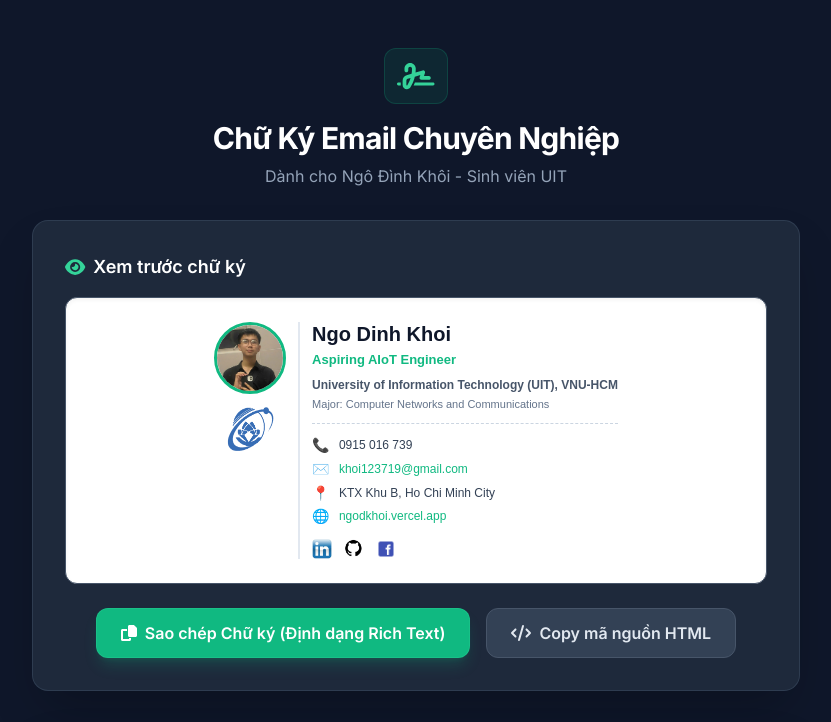
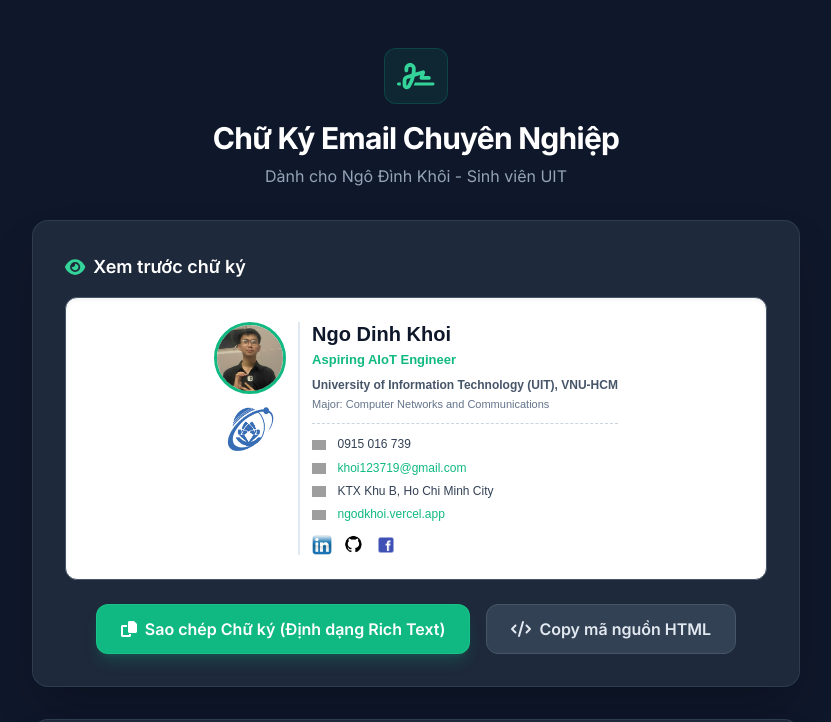
Before and after one commit to NgoDKhoi/ngodkhoi, a plain HTML site: page portfolio_image/email_signature.html in a window 1280 px wide. Shown: the top 722 px of the page, without its empty margins (224-1055 px from the left). Drawn offline with nearby package versions, Linux system fonts and the light colour scheme; grey boxes are pictures that could not be loaded.

Commit message:
style: Replace emojis with green PNG icons in email signature

```diff
--- a/portfolio_image/email_signature.html
+++ b/portfolio_image/email_signature.html
@@ -71,23 +71,27 @@
                 <!-- Contact Details Table -->
                 <table cellpadding="0" cellspacing="0" border="0" style="width: 100%; font-size: 12px; color: #475569; font-family: Arial, Helvetica, sans-serif;">
                   <tr>
-                    <td style="padding-bottom: 4px; line-height: 1.4; vertical-align: middle;">
-                      <span style="font-size: 14px; margin-right: 6px; vertical-align: middle;">📞</span> <a href="tel:0915016739" style="color: #334155; text-decoration: none; font-weight: 500; vertical-align: middle;">0915 016 739</a>
-                    </td>
-                  </tr>
-                  <tr>
-                    <td style="padding-bottom: 4px; line-height: 1.4; vertical-align: middle;">
-                      <span style="font-size: 14px; margin-right: 6px; vertical-align: middle;">✉️</span> <a href="mailto:khoi123719@gmail.com" style="color: #10b981; text-decoration: none; font-weight: 500; vertical-align: middle;">khoi123719@gmail.com</a>
-                    </td>
-                  </tr>
-                  <tr>
-                    <td style="padding-bottom: 4px; line-height: 1.4; vertical-align: middle;">
-                      <span style="font-size: 14px; margin-right: 6px; vertical-align: middle;">📍</span> <span style="color: #334155; font-weight: 500; vertical-align: middle;">KTX Khu B, Ho Chi Minh City</span>
+                    <td style="padding-bottom: 6px; line-height: 1.4; vertical-align: middle;">
+                      <img src="https://img.icons8.com/ios-filled/50/10b981/phone.png" alt="Phone" width="14" height="14" style="display: inline-block; vertical-align: middle; margin-right: 8px; border: 0;" />
+                      <a href="tel:0915016739" style="color: #334155; text-decoration: none; font-weight: 500; vertical-align: middle;">0915 016 739</a>
                     </td>
                   </tr>
                   <tr>
                     <td style="padding-bottom: 6px; line-height: 1.4; vertical-align: middle;">
-                      <span style="font-size: 14px; margin-right: 6px; vertical-align: middle;">🌐</span> <a href="https://ngodkhoi.vercel.app" target="_blank" style="color: #10b981; text-decoration: none; font-weight: 500; vertical-align: middle;">ngodkhoi.vercel.app</a>
+                      <img src="https://img.icons8.com/ios-filled/50/10b981/mail.png" alt="Email" width="14" height="14" style="display: inline-block; vertical-align: middle; margin-right: 8px; border: 0;" />
+                      <a href="mailto:khoi123719@gmail.com" style="color: #10b981; text-decoration: none; font-weight: 500; vertical-align: middle;">khoi123719@gmail.com</a>
+                    </td>
+                  </tr>
+                  <tr>
+                    <td style="padding-bottom: 6px; line-height: 1.4; vertical-align: middle;">
+                      <img src="https://img.icons8.com/ios-filled/50/10b981/marker.png" alt="Address" width="14" height="14" style="display: inline-block; vertical-align: middle; margin-right: 8px; border: 0;" />
+                      <span style="color: #334155; font-weight: 500; vertical-align: middle;">KTX Khu B, Ho Chi Minh City</span>
+                    </td>
+                  </tr>
+                  <tr>
+                    <td style="padding-bottom: 6px; line-height: 1.4; vertical-align: middle;">
+                      <img src="https://img.icons8.com/ios-filled/50/10b981/globe.png" alt="Website" width="14" height="14" style="display: inline-block; vertical-align: middle; margin-right: 8px; border: 0;" />
+                      <a href="https://ngodkhoi.vercel.app" target="_blank" style="color: #10b981; text-decoration: none; font-weight: 500; vertical-align: middle;">ngodkhoi.vercel.app</a>
                     </td>
                   </tr>
                 </table>
```
